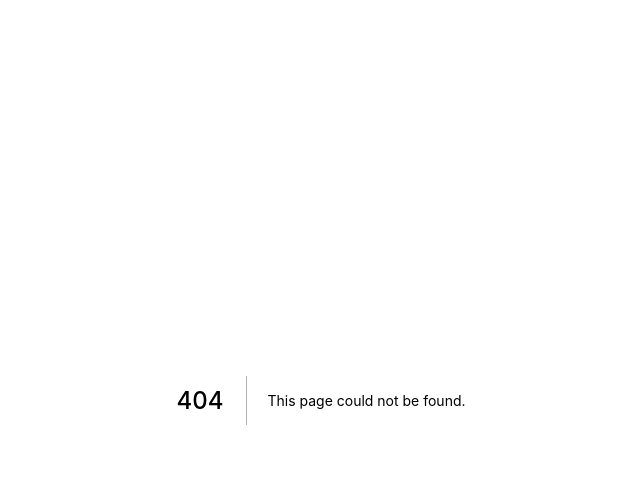
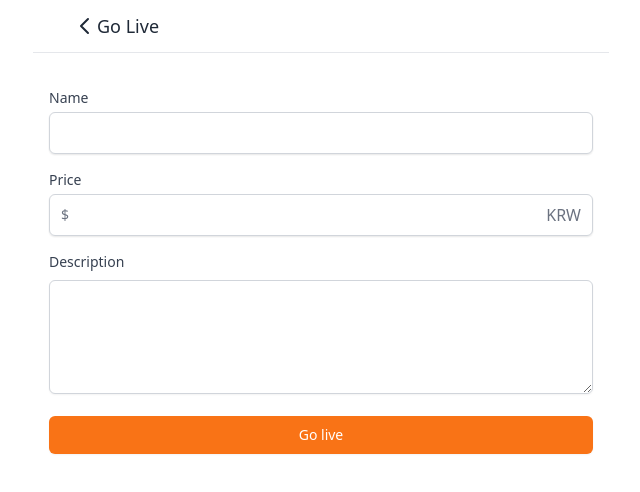
Before and after one commit to Inzahanyang/share-market, a Next.js app: page /streams/create in a window 1280 px wide. Before the commit this address had no page. Shown: the top 492 px of the page, without its empty margins (319-959 px from the left). Built offline with nearby package versions, Linux system fonts and the light colour scheme.

Commit message:
stream api

```diff
--- /dev/null
+++ b/pages/api/streams/[id]/index.ts
@@ -0,0 +1,21 @@
+import withHandler, { ResponseType } from "@libs/server/withHandler";
+import { withApiSession } from "@libs/server/withSession";
+import { NextApiRequest, NextApiResponse } from "next";
+import client from "@libs/server/client";
+
+async function handler(
+  req: NextApiRequest,
+  res: NextApiResponse<ResponseType>
+) {
+  const {
+    query: { id },
+  } = req;
+
+  const stream = await client.stream.findUnique({
+    where: { id: +id.toString() },
+  });
+
+  res.json({ ok: true, stream });
+}
+
+export default withApiSession(withHandler({ methods: ["GET"], handler }));
--- /dev/null
+++ b/pages/api/streams/index.ts
@@ -0,0 +1,28 @@
+import withHandler, { ResponseType } from "@libs/server/withHandler";
+import { withApiSession } from "@libs/server/withSession";
+import { NextApiRequest, NextApiResponse } from "next";
+import client from "@libs/server/client";
+
+async function handler(
+  req: NextApiRequest,
+  res: NextApiResponse<ResponseType>
+) {
+  const {
+    session: { user },
+    body: { name, price, description },
+  } = req;
+
+  if (req.method === "POST") {
+    const stream = await client.stream.create({
+      data: { name, price, description, user: { connect: { id: user?.id } } },
+    });
+    res.json({ ok: true, stream });
+  } else if (req.method === "GET") {
+    const streams = await client.stream.findMany();
+    res.json({ ok: true, streams });
+  }
+}
+
+export default withApiSession(
+  withHandler({ methods: ["GET", "POST"], handler })
+);
--- /dev/null
+++ b/pages/streams/[id].tsx
@@ -0,0 +1,59 @@
+import type { NextPage } from "next";
+import Layout from "@components/layout";
+import Message from "@components/message";
+import useSWR from "swr";
+import { useRouter } from "next/router";
+import { Stream } from "@prisma/client";
+
+interface StreamResponse {
+  ok: boolean;
+  stream: Stream;
+}
+
+const Stream: NextPage = () => {
+  const router = useRouter();
+  const { data } = useSWR<StreamResponse>(
+    router.query.id ? `/api/streams/${router.query.id}` : null
+  );
+
+  console.log(data);
+  return (
+    <Layout canGoBack>
+      <div className="space-y-4 py-10  px-4">
+        <div className="aspect-video w-full rounded-md bg-slate-300 shadow-sm" />
+        <div className="mt-5">
+          <h1 className="text-3xl font-bold text-gray-900">
+            {data?.stream?.name}
+          </h1>
+          <span className="mt-3 block text-2xl text-gray-900">
+            ${data?.stream?.price}
+          </span>
+          <p className=" my-6 text-gray-700">{data?.stream?.description}</p>
+        </div>
+        <div>
+          <h2 className="text-2xl font-bold text-gray-900">Live Chat</h2>
+          <div className="h-[50vh] space-y-4 overflow-y-scroll py-10  px-4 pb-16">
+            <Message message="Hi how much are you selling them for?" />
+            <Message message="I want ￦20,000" reversed />
+            <Message message="미쳤어" />
+          </div>
+          <div className="fixed inset-x-0 bottom-0  bg-white py-2">
+            <div className="relative mx-auto flex w-full  max-w-md items-center">
+              <input
+                type="text"
+                className="w-full rounded-full border-gray-300 pr-12 shadow-sm focus:border-orange-500 focus:outline-none focus:ring-orange-500"
+              />
+              <div className="absolute inset-y-0 right-0 flex py-1.5 pr-1.5">
+                <button className="flex items-center rounded-full bg-orange-500 px-3 text-sm text-white hover:bg-orange-600 focus:ring-2 focus:ring-orange-500 focus:ring-offset-2">
+                  &rarr;
+                </button>
+              </div>
+            </div>
+          </div>
+        </div>
+      </div>
+    </Layout>
+  );
+};
+
+export default Stream;
--- /dev/null
+++ b/pages/streams/create.tsx
@@ -0,0 +1,71 @@
+import type { NextPage } from "next";
+import Button from "@components/button";
+import Input from "@components/input";
+import Layout from "@components/layout";
+import Textarea from "@components/textarea";
+import { useRouter } from "next/router";
+import useMutation from "@libs/client/useMutation";
+import { Stream } from "@prisma/client";
+import { useForm } from "react-hook-form";
+import { useEffect } from "react";
+
+interface CreateForm {
+  name: string;
+  price: string;
+  description: string;
+}
+
+interface CreateResponse {
+  ok: boolean;
+  stream: Stream;
+}
+
+const Create: NextPage = () => {
+  const router = useRouter();
+
+  const [createStream, { data, loading }] =
+    useMutation<CreateResponse>("/api/streams");
+
+  const { register, handleSubmit } = useForm<CreateForm>();
+
+  const onValid = (form: CreateForm) => {
+    if (loading) return;
+    createStream(form);
+  };
+
+  useEffect(() => {
+    if (data && data.ok) {
+      router.push(`/streams/${data.stream.id}`);
+    }
+  }, [data, router]);
+
+  return (
+    <Layout canGoBack title="Go Live">
+      <form onSubmit={handleSubmit(onValid)} className=" space-y-4 py-10 px-4">
+        <Input
+          register={register("name", { required: true })}
+          required
+          label="Name"
+          name="name"
+          type="text"
+        />
+        <Input
+          register={register("price", { required: true, valueAsNumber: true })}
+          required
+          label="Price"
+          name="price"
+          type="text"
+          kind="price"
+        />
+        <Textarea
+          register={register("description", { required: true })}
+          name="description"
+          label="Description"
+        />
+        <Button text={loading ? "Loading..." : "Go live"} />
+      </form>
+    </Layout>
+  );
+};
+
+export default Create;
```
Also changed, not shown: 1 other file (tests, documents, lock files or other folders).
